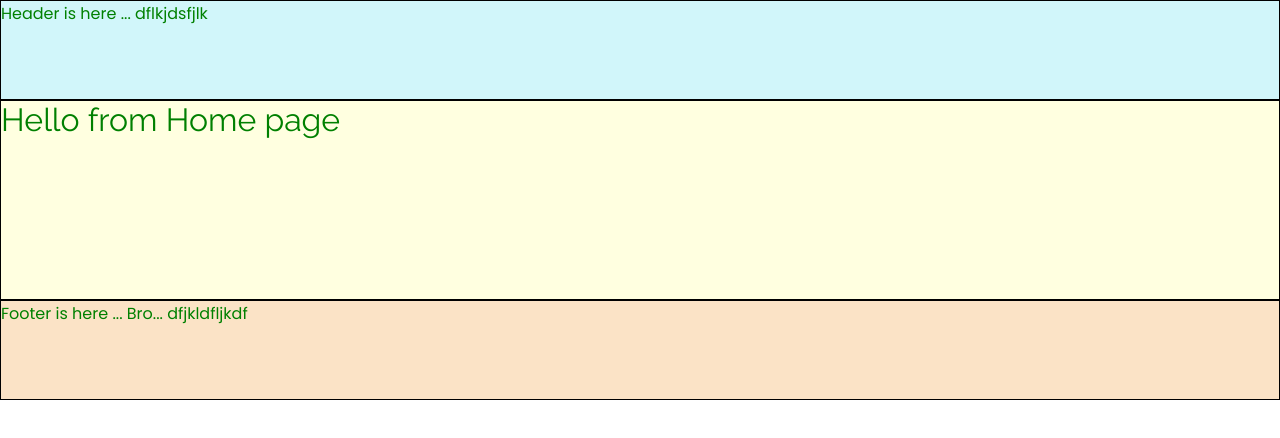
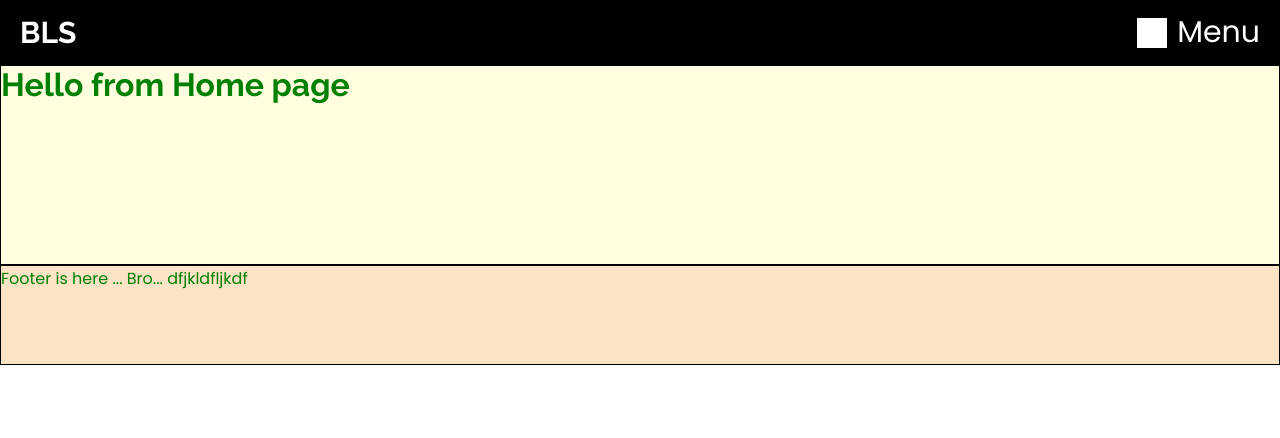
Before and after one commit to chirag-brilliantlink/brilliant-front, a Next.js app: page / in a window 1280 px wide. Shown: the top 438 px of the page. Built offline with nearby package versions, Linux system fonts and the light colour scheme.

Commit message:
header and global css

```diff
--- a/package.json
+++ b/package.json
@@ -12,6 +12,7 @@
     "next": "^14.2.12",
     "react": "^18",
     "react-dom": "^18",
+    "react-icons": "^5.3.0",
     "styled-components": "^6.1.13"
   },
   "devDependencies": {
--- a/src/layout/header.tsx
+++ b/src/layout/header.tsx
@@ -1,13 +1,41 @@
 import styled from "styled-components";
 const Header = () => {
   return (
-    <Wrapper>Header is here ... dflkjdsfjlk</Wrapper>
-  )
-}
+    <HeaderContainer>
+      <LogoWrapper>
+        <h3>BLS</h3>
+      </LogoWrapper>
+      <MenuWrapper>
+        <Square></Square>
+        <p>Menu</p>
+      </MenuWrapper>
+    </HeaderContainer>
+  );
+};
 export default Header;
-const Wrapper = styled.div`
-  color: green;
-  background-color: #d1f6fa;
-  height: 100px;
-  border: 1px solid black;
-`
+const HeaderContainer = styled.header`
+  color: white;
+  background-color: black;
+  display: flex;
+  align-items: center;
+  justify-content: space-between;
+  padding: 10px 20px;
+`;
+const LogoWrapper = styled.div`
+  h3 {
+    font-size: var(--font-medium);
+  }
+`;
+const MenuWrapper = styled.div`
+  display: flex;
+  align-items: center;
+  gap: 10px;
+  p {
+    font-size: var(--font-medium);
+  }
+`;
+const Square = styled.div`
+  background-color: white;
+  width: 30px;
+  height: 30px;
+`;
--- a/src/styles/globals.css
+++ b/src/styles/globals.css
@@ -23,5 +23,4 @@ h1,
 h2,
 h3 {
   font-family: var(--font-heading);
-  font-weight: 400;
 }
```
Also changed, not shown: 1 other file (tests, documents, lock files or other folders).
